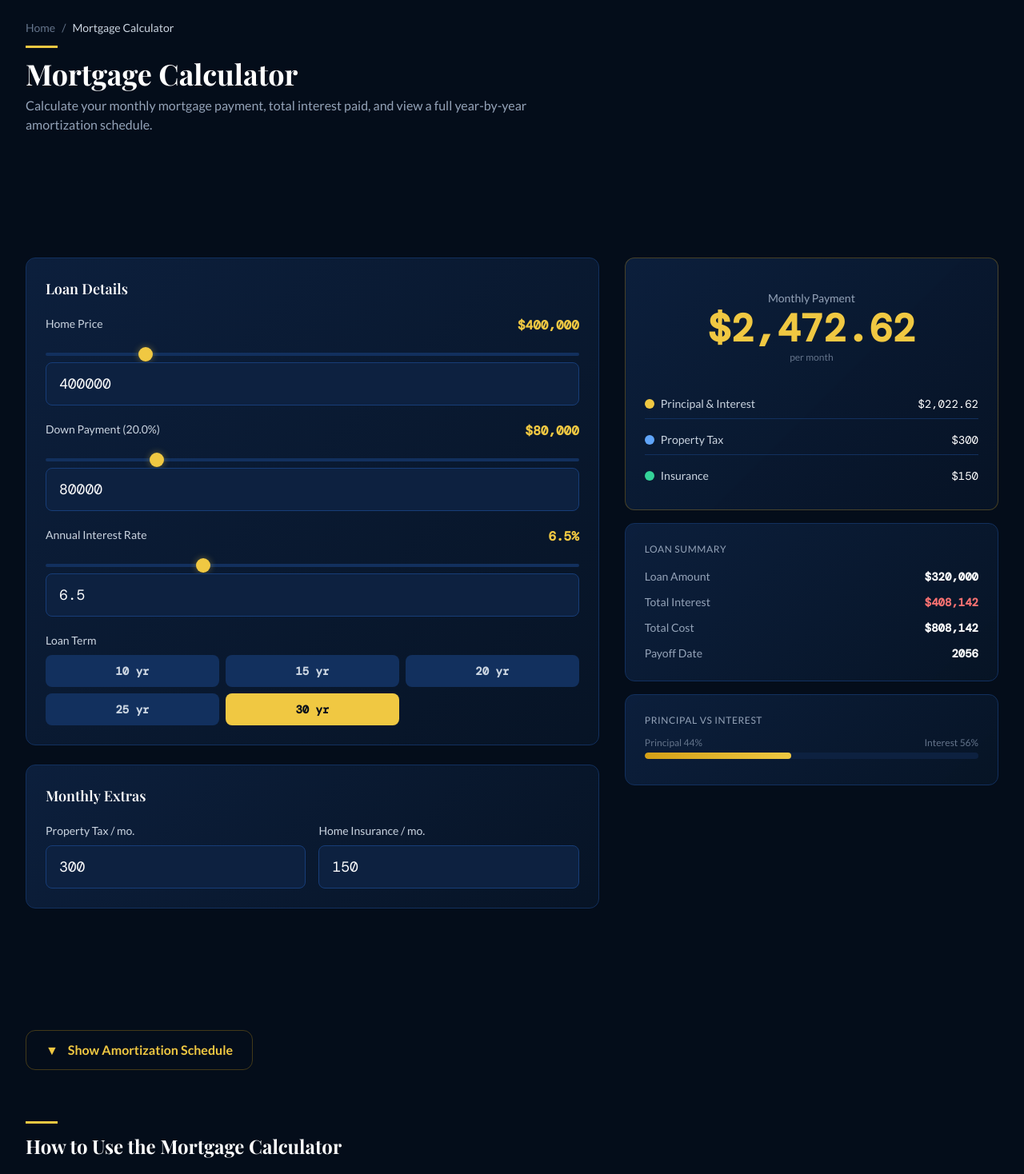
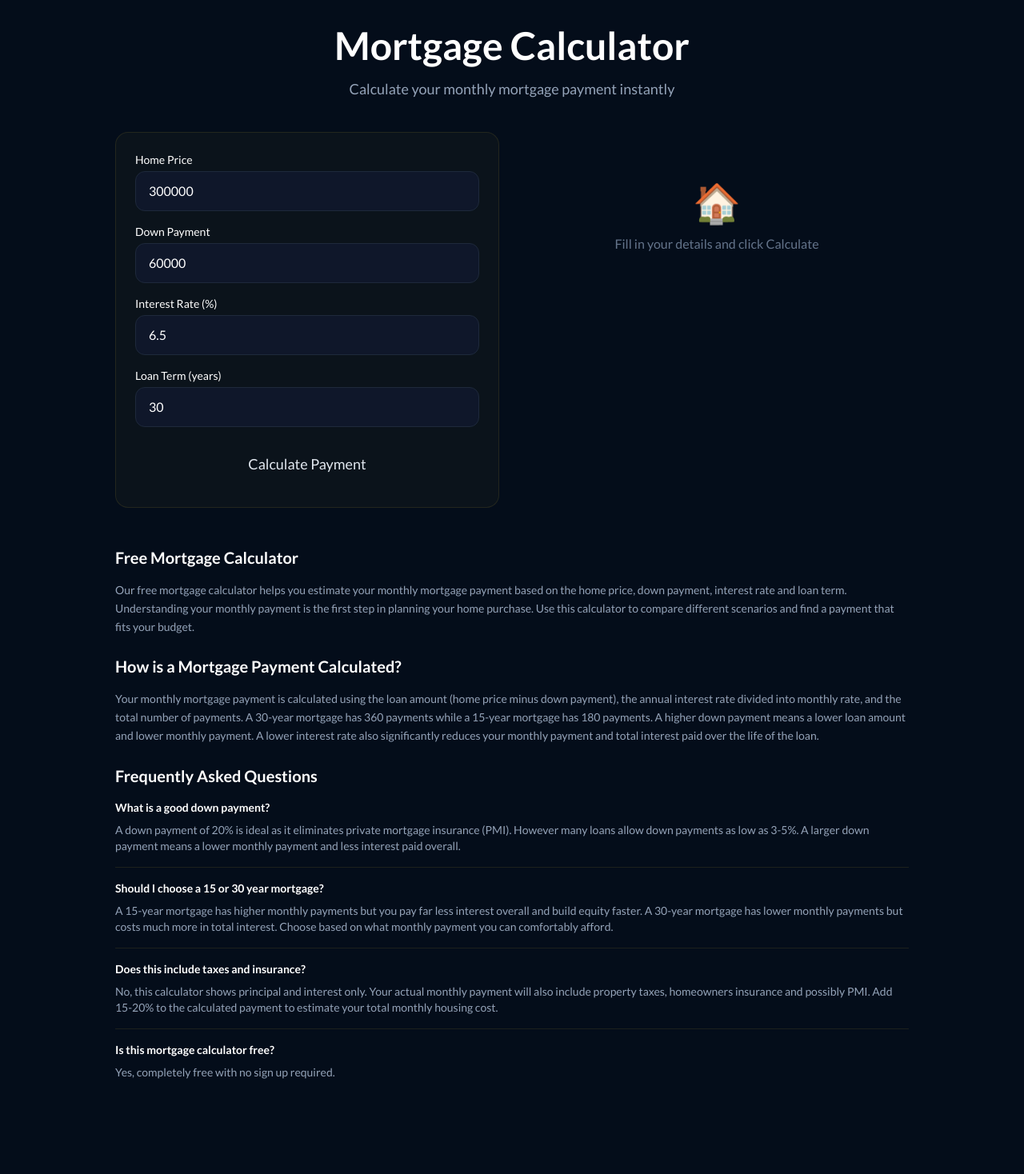
Before and after one commit to mumu15/finance-calc-pro, a Next.js app: page /mortgage-calculator in a window 1280 px wide. Shown: the part 80-1548 px from the top of the page at 80% size. Built offline with nearby package versions, Linux system fonts and the light colour scheme; a web font is replaced by a local one.

Commit message:
Add content to mortgage calculator page

```diff
--- a/app/mortgage-calculator/page.js
+++ b/app/mortgage-calculator/page.js
@@ -1,293 +1,115 @@
 'use client'
-import { useState, useMemo } from 'react'
+import { useState } from 'react'
 import Header from '../../components/Header'
 import Footer from '../../components/Footer'
-import { AdLeaderboard, AdRectangle, AdInArticle } from '../../components/AdUnit'
 
 export default function MortgageCalculator() {
-  const [homePrice, setHomePrice] = useState(400000)
-  const [downPayment, setDownPayment] = useState(80000)
-  const [interestRate, setInterestRate] = useState(6.5)
-  const [loanTerm, setLoanTerm] = useState(30)
-  const [propertyTax, setPropertyTax] = useState(300)
-  const [insurance, setInsurance] = useState(150)
-  const [showAmortization, setShowAmortization] = useState(false)
+  const [form, setForm] = useState({ homePrice: 300000, downPayment: 60000, interestRate: 6.5, loanTerm: 30 })
+  const [result, setResult] = useState(null)
 
-  const results = useMemo(() => {
-    const principal = homePrice - downPayment
-    const monthlyRate = interestRate / 100 / 12
-    const numPayments = loanTerm * 12
+  const update = (k, v) => setForm(f => ({ ...f, [k]: v }))
 
-    if (monthlyRate === 0) {
-      const monthly = principal / numPayments
-      return {
-        principal,
-        monthlyPI: monthly,
-        totalPayment: monthly + propertyTax + insurance,
-        totalPaid: monthly * numPayments,
-        totalInterest: 0,
-        downPercent: ((downPayment / homePrice) * 100).toFixed(1),
-        schedule: [],
-      }
-    }
+  const calculate = () => {
+    const principal = form.homePrice - form.downPayment
+    const monthlyRate = form.interestRate / 100 / 12
+    const numPayments = form.loanTerm * 12
+    const payment = principal * (monthlyRate * Math.pow(1 + monthlyRate, numPayments)) / (Math.pow(1 + monthlyRate, numPayments) - 1)
+    const totalPayment = payment * numPayments
+    const totalInterest = totalPayment - principal
+    setResult({ monthly: payment.toFixed(2), totalPayment: totalPayment.toFixed(2), totalInterest: totalInterest.toFixed(2), principal: principal.toFixed(2) })
+  }
 
-    const monthlyPI = principal * (monthlyRate * Math.pow(1 + monthlyRate, numPayments)) /
-      (Math.pow(1 + monthlyRate, numPayments) - 1)
-
-    // Build amortization schedule (yearly summary)
-    const schedule = []
-    let balance = principal
-    for (let year = 1; year <= loanTerm; year++) {
-      let yearInterest = 0
-      let yearPrincipal = 0
-      for (let m = 0; m < 12; m++) {
-        const interestPmt = balance * monthlyRate
-        const principalPmt = monthlyPI - interestPmt
-        yearInterest += interestPmt
-        yearPrincipal += principalPmt
-        balance -= principalPmt
-        if (balance < 0) balance = 0
-      }
-      schedule.push({ year, interest: yearInterest, principal: yearPrincipal, balance: Math.max(0, balance) })
-    }
-
-    return {
-      principal,
-      monthlyPI,
-      totalPayment: monthlyPI + propertyTax + insurance,
-      totalPaid: monthlyPI * numPayments,
-      totalInterest: monthlyPI * numPayments - principal,
-      downPercent: ((downPayment / homePrice) * 100).toFixed(1),
-      schedule,
-    }
-  }, [homePrice, downPayment, interestRate, loanTerm, propertyTax, insurance])
-
-  const fmt = (n) => new Intl.NumberFormat('en-US', { style: 'currency', currency: 'USD', maximumFractionDigits: 0 }).format(n)
-  const fmtDec = (n) => new Intl.NumberFormat('en-US', { style: 'currency', currency: 'USD', maximumFractionDigits: 2 }).format(n)
-
-  const piPct = (results.monthlyPI / results.totalPayment * 100).toFixed(0)
-  const taxPct = (propertyTax / results.totalPayment * 100).toFixed(0)
-  const insPct = (insurance / results.totalPayment * 100).toFixed(0)
+  const fmt = (n) => Number(n).toLocaleString('en-US', { style: 'currency', currency: 'USD', maximumFractionDigits: 0 })
 
   return (
     <>
       <Header />
-      <main className="max-w-7xl mx-auto px-4 sm:px-6 lg:px-8 py-10">
-        {/* Page header */}
-        <div className="mb-8">
-          <div className="flex items-center gap-2 text-slate-500 text-sm mb-3">
-            <a href="/" className="hover:text-gold-400 transition-colors">Home</a>
-            <span>/</span>
-            <span className="text-slate-300">Mortgage Calculator</span>
-          </div>
-          <h1 className="font-display text-4xl font-bold text-white mb-2 gold-accent">
-            Mortgage Calculator
-          </h1>
-          <p className="text-slate-400 max-w-2xl">
-            Calculate your monthly mortgage payment, total interest paid, and view a full year-by-year amortization schedule.
-          </p>
+      <main className="max-w-5xl mx-auto px-4 py-12">
+        <div className="text-center mb-10">
+          <h1 className="text-4xl md:text-5xl font-bold text-white mb-4">Mortgage Calculator</h1>
+          <p className="text-slate-400 text-lg">Calculate your monthly mortgage payment instantly</p>
         </div>
 
-        <AdLeaderboard />
+        <div className="grid grid-cols-1 lg:grid-cols-2 gap-8">
+          <div className="space-y-4" style={{background:'rgba(240,200,66,0.03)', border:'1px solid rgba(240,200,66,0.1)', borderRadius:'16px', padding:'24px'}}>
+            {[
+              { label: 'Home Price', key: 'homePrice', prefix: '$' },
+              { label: 'Down Payment', key: 'downPayment', prefix: '$' },
+              { label: 'Interest Rate (%)', key: 'interestRate', prefix: '%' },
+              { label: 'Loan Term (years)', key: 'loanTerm', prefix: 'yr' },
+            ].map(field => (
+              <div key={field.key}>
+                <label className="text-white text-sm font-medium block mb-1">{field.label}</label>
+                <input type="number" value={form[field.key]} onChange={e => update(field.key, parseFloat(e.target.value))}
+                  className="w-full px-4 py-3 rounded-xl text-white outline-none"
+                  style={{background:'#0f172a', border:'1px solid #1e293b'}} />
+              </div>
+            ))}
+            <button onClick={calculate} className="btn-primary w-full py-4 text-lg mt-4">Calculate Payment</button>
+          </div>
 
-        <div className="grid grid-cols-1 lg:grid-cols-5 gap-8 mt-8">
-          {/* Inputs */}
-          <div className="lg:col-span-3 space-y-6">
-            <div className="result-card">
-              <h2 className="font-display text-lg font-semibold text-white mb-5">Loan Details</h2>
-
-              <div className="space-y-5">
-                <div>
-                  <div className="flex justify-between mb-2">
-                    <label className="text-slate-300 text-sm">Home Price</label>
-                    <span className="text-gold-400 font-mono font-bold">{fmt(homePrice)}</span>
-                  </div>
-                  <input type="range" min="50000" max="2000000" step="5000" value={homePrice}
-                    onChange={e => setHomePrice(+e.target.value)} className="w-full mb-2" />
-                  <input type="number" value={homePrice} onChange={e => setHomePrice(+e.target.value)}
-                    className="calc-input text-base" />
+          <div>
+            {!result ? (
+              <div className="result-box text-center py-16">
+                <div className="text-5xl mb-4">🏠</div>
+                <p className="text-slate-500">Fill in your details and click Calculate</p>
+              </div>
+            ) : (
+              <div className="space-y-4">
+                <div className="result-box text-center">
+                  <p className="text-slate-400 text-sm mb-2">Monthly Payment</p>
+                  <div className="text-5xl font-bold mb-2" style={{color:'#f0c842'}}>{fmt(result.monthly)}</div>
+                  <p className="text-slate-500 text-sm">per month for {form.loanTerm} years</p>
                 </div>
-
-                <div>
-                  <div className="flex justify-between mb-2">
-                    <label className="text-slate-300 text-sm">Down Payment ({results.downPercent}%)</label>
-                    <span className="text-gold-400 font-mono font-bold">{fmt(downPayment)}</span>
-                  </div>
-                  <input type="range" min="0" max={homePrice} step="1000" value={downPayment}
-                    onChange={e => setDownPayment(+e.target.value)} className="w-full mb-2" />
-                  <input type="number" value={downPayment} onChange={e => setDownPayment(+e.target.value)}
-                    className="calc-input text-base" />
-                </div>
-
-                <div>
-                  <div className="flex justify-between mb-2">
-                    <label className="text-slate-300 text-sm">Annual Interest Rate</label>
-                    <span className="text-gold-400 font-mono font-bold">{interestRate}%</span>
-                  </div>
-                  <input type="range" min="1" max="20" step="0.1" value={interestRate}
-                    onChange={e => setInterestRate(+e.target.value)} className="w-full mb-2" />
-                  <input type="number" step="0.1" value={interestRate} onChange={e => setInterestRate(+e.target.value)}
-                    className="calc-input text-base" />
-                </div>
-
-                <div>
-                  <label className="text-slate-300 text-sm block mb-2">Loan Term</label>
-                  <div className="grid grid-cols-3 gap-2">
-                    {[10, 15, 20, 25, 30].map(t => (
-                      <button key={t} onClick={() => setLoanTerm(t)}
-                        className={`py-2.5 rounded-lg text-sm font-mono font-bold transition-all ${
-                          loanTerm === t ? 'bg-gold-400 text-navy-950' : 'bg-navy-700 text-slate-300 hover:bg-navy-600'
-                        }`}>
-                        {t} yr
-                      </button>
-                    ))}
-                  </div>
+                <div className="grid grid-cols-2 gap-3">
+                  {[
+                    { label: 'Loan Amount', value: fmt(result.principal) },
+                    { label: 'Total Payment', value: fmt(result.totalPayment) },
+                    { label: 'Total Interest', value: fmt(result.totalInterest) },
+                    { label: 'Down Payment', value: fmt(form.downPayment) },
+                  ].map((s, i) => (
+                    <div key={i} className="stat-card">
+                      <div className="text-xl font-bold text-white">{s.value}</div>
+                      <div className="text-slate-500 text-xs mt-1">{s.label}</div>
+                    </div>
+                  ))}
                 </div>
               </div>
-            </div>
-
-            <div className="result-card">
-              <h2 className="font-display text-lg font-semibold text-white mb-5">Monthly Extras</h2>
-              <div className="grid grid-cols-2 gap-4">
-                <div>
-                  <label className="text-slate-300 text-sm block mb-2">Property Tax / mo.</label>
-                  <input type="number" value={propertyTax} onChange={e => setPropertyTax(+e.target.value)}
-                    className="calc-input" />
-                </div>
-                <div>
-                  <label className="text-slate-300 text-sm block mb-2">Home Insurance / mo.</label>
-                  <input type="number" value={insurance} onChange={e => setInsurance(+e.target.value)}
-                    className="calc-input" />
-                </div>
-              </div>
-            </div>
-
-            <AdInArticle />
-          </div>
-
-          {/* Results */}
-          <div className="lg:col-span-2 space-y-4">
-            {/* Main payment */}
-            <div className="result-card border-gold-500/30" style={{ borderColor: 'rgba(212,160,23,0.3)' }}>
-              <div className="text-center py-4">
-                <div className="text-slate-400 text-sm mb-1">Monthly Payment</div>
-                <div className="font-mono text-5xl font-bold text-gold-400 animate-slide-up">
-                  {fmtDec(results.totalPayment)}
-                </div>
-                <div className="text-slate-500 text-xs mt-1">per month</div>
-              </div>
-
-              {/* Donut breakdown */}
-              <div className="mt-4 space-y-2">
-                <div className="flex justify-between items-center py-2 border-b border-navy-700">
-                  <div className="flex items-center gap-2">
-                    <div className="w-3 h-3 rounded-full bg-gold-400" />
-                    <span className="text-slate-300 text-sm">Principal & Interest</span>
-                  </div>
-                  <span className="font-mono text-sm text-white">{fmtDec(results.monthlyPI)}</span>
-                </div>
-                <div className="flex justify-between items-center py-2 border-b border-navy-700">
-                  <div className="flex items-center gap-2">
-                    <div className="w-3 h-3 rounded-full bg-blue-400" />
-                    <span className="text-slate-300 text-sm">Property Tax</span>
-                  </div>
-                  <span className="font-mono text-sm text-white">{fmt(propertyTax)}</span>
-                </div>
-                <div className="flex justify-between items-center py-2">
-                  <div className="flex items-center gap-2">
-                    <div className="w-3 h-3 rounded-full bg-emerald-400" />
-                    <span className="text-slate-300 text-sm">Insurance</span>
-                  </div>
-                  <span className="font-mono text-sm text-white">{fmt(insurance)}</span>
-                </div>
-              </div>
-            </div>
-
-            {/* Summary stats */}
-            <div className="result-card">
-              <h3 className="text-slate-400 text-xs uppercase tracking-wider mb-4">Loan Summary</h3>
-              <div className="space-y-3">
-                {[
-                  { label: 'Loan Amount', value: fmt(results.principal) },
-                  { label: 'Total Interest', value: fmt(results.totalInterest), highlight: true },
-                  { label: 'Total Cost', value: fmt(results.totalPaid + downPayment) },
-                  { label: 'Payoff Date', value: `${new Date().getFullYear() + loanTerm}` },
-                ].map(item => (
-                  <div key={item.label} className="flex justify-between items-center">
-                    <span className="text-slate-400 text-sm">{item.label}</span>
-                    <span className={`font-mono font-bold text-sm ${item.highlight ? 'text-red-400' : 'text-white'}`}>
-                      {item.value}
-                    </span>
-                  </div>
-                ))}
-              </div>
-            </div>
-
-            {/* Interest vs Principal bar */}
-            <div className="result-card">
-              <h3 className="text-slate-400 text-xs uppercase tracking-wider mb-3">Principal vs Interest</h3>
-              <div className="mb-2">
-                <div className="flex justify-between text-xs text-slate-500 mb-1">
-                  <span>Principal {((results.principal / (results.totalPaid)) * 100).toFixed(0)}%</span>
-                  <span>Interest {((results.totalInterest / results.totalPaid) * 100).toFixed(0)}%</span>
-                </div>
-                <div className="progress-bar">
-                  <div className="progress-fill" style={{ width: `${(results.principal / results.totalPaid * 100).toFixed(0)}%` }} />
-                </div>
-              </div>
-            </div>
-
-            <AdRectangle />
+            )}
           </div>
         </div>
 
-        {/* Amortization Schedule */}
-        <div className="mt-10">
-          <button
-            onClick={() => setShowAmortization(!showAmortization)}
-            className="flex items-center gap-3 text-gold-400 border border-gold-500/30 px-6 py-3 rounded-xl hover:bg-gold-400/10 transition-all font-semibold"
-          >
-            <span>{showAmortization ? '▲' : '▼'}</span>
-            {showAmortization ? 'Hide' : 'Show'} Amortization Schedule
-          </button>
-
-          {showAmortization && (
-            <div className="mt-6 result-card overflow-x-auto">
-              <h3 className="font-display text-lg font-semibold text-white mb-4">Year-by-Year Amortization</h3>
-              <table className="w-full text-sm">
-                <thead>
-                  <tr className="border-b border-navy-700">
-                    {['Year', 'Principal Paid', 'Interest Paid', 'Remaining Balance'].map(h => (
-                      <th key={h} className="text-left text-slate-400 text-xs uppercase tracking-wide pb-3 pr-6">{h}</th>
-                    ))}
-                  </tr>
-                </thead>
-                <tbody>
-                  {results.schedule.map(row => (
-                    <tr key={row.year} className="border-b border-navy-800/50 hover:bg-navy-800/30 transition-colors">
-                      <td className="py-2.5 pr-6 font-mono text-slate-300">{row.year}</td>
-                      <td className="py-2.5 pr-6 font-mono text-emerald-400">{fmt(row.principal)}</td>
-                      <td className="py-2.5 pr-6 font-mono text-red-400">{fmt(row.interest)}</td>
-                      <td className="py-2.5 font-mono text-white">{fmt(row.balance)}</td>
-                    </tr>
-                  ))}
-                </tbody>
-              </table>
+        <div className="space-y-6 mt-12">
+          <div className="result-box">
+            <h2 className="text-xl font-bold text-white mb-4">Free Mortgage Calculator</h2>
+            <p className="text-slate-400 text-sm leading-relaxed">Our free mortgage calculator helps you estimate your monthly mortgage payment based on the home price, down payment, interest rate and loan term. Understanding your monthly payment is the first step in planning your home purchase. Use this calculator to compare different scenarios and find a payment that fits your budget.</p>
+          </div>
+          <div className="result-box">
+            <h2 className="text-xl font-bold text-white mb-4">How is a Mortgage Payment Calculated?</h2>
+            <p className="text-slate-400 text-sm leading-relaxed">Your monthly mortgage payment is calculated using the loan amount (home price minus down payment), the annual interest rate divided into monthly rate, and the total number of payments. A 30-year mortgage has 360 payments while a 15-year mortgage has 180 payments. A higher down payment means a lower loan amount and lower monthly payment. A lower interest rate also significantly reduces your monthly payment and total interest paid over the life of the loan.</p>
+          </div>
+          <div className="result-box">
+            <h2 className="text-xl font-bold text-white mb-4">Frequently Asked Questions</h2>
+            <div className="space-y-4 text-sm">
+              <div className="border-b pb-4" style={{borderColor:"rgba(240,200,66,0.1)"}}>
+                <h3 className="text-white font-semibold mb-2">What is a good down payment?</h3>
+                <p className="text-slate-400">A down payment of 20% is ideal as it eliminates private mortgage insurance (PMI). However many loans allow down payments as low as 3-5%. A larger down payment means a lower monthly payment and less interest paid overall.</p>
+              </div>
+              <div className="border-b pb-4" style={{borderColor:"rgba(240,200,66,0.1)"}}>
+                <h3 className="text-white font-semibold mb-2">Should I choose a 15 or 30 year mortgage?</h3>
+                <p className="text-slate-400">A 15-year mortgage has higher monthly payments but you pay far less interest overall and build equity faster. A 30-year mortgage has lower monthly payments but costs much more in total interest. Choose based on what monthly payment you can comfortably afford.</p>
+              </div>
+              <div className="border-b pb-4" style={{borderColor:"rgba(240,200,66,0.1)"}}>
+                <h3 className="text-white font-semibold mb-2">Does this include taxes and insurance?</h3>
+                <p className="text-slate-400">No, this calculator shows principal and interest only. Your actual monthly payment will also include property taxes, homeowners insurance and possibly PMI. Add 15-20% to the calculated payment to estimate your total monthly housing cost.</p>
+              </div>
+              <div className="pb-4">
+                <h3 className="text-white font-semibold mb-2">Is this mortgage calculator free?</h3>
+                <p className="text-slate-400">Yes, completely free with no sign up required.</p>
+              </div>
             </div>
-          )}
+          </div>
         </div>
-
-        {/* SEO Content */}
-        <section className="mt-16 max-w-3xl">
-          <h2 className="font-display text-2xl font-bold text-white mb-4 gold-accent">How to Use the Mortgage Calculator</h2>
-          <div className="text-slate-400 space-y-4 text-sm leading-relaxed">
-            <p>Enter the home price, your planned down payment, the annual interest rate, and loan term. The calculator instantly shows your monthly principal and interest payment, plus optional property tax and insurance for a complete PITI payment estimate.</p>
-            <p>The <strong className="text-slate-200">amortization schedule</strong> shows exactly how much of each year's payments go toward principal vs interest — early years are heavily interest-weighted, which is why paying extra principal early saves significant money.</p>
-            <p>A <strong className="text-slate-200">20% down payment</strong> eliminates Private Mortgage Insurance (PMI), typically saving $50–$200/month. Our calculator shows your down payment percentage to help you plan accordingly.</p>
-          </div>
-        </section>
-
-        <AdLeaderboard />
       </main>
       <Footer />
     </>
```
